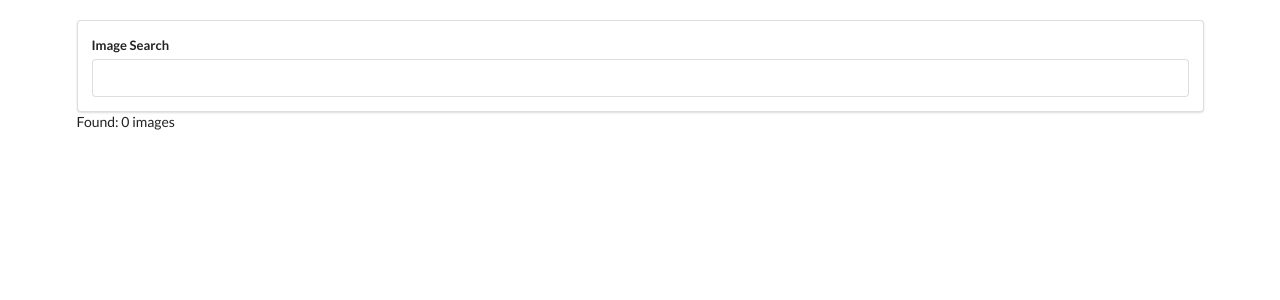
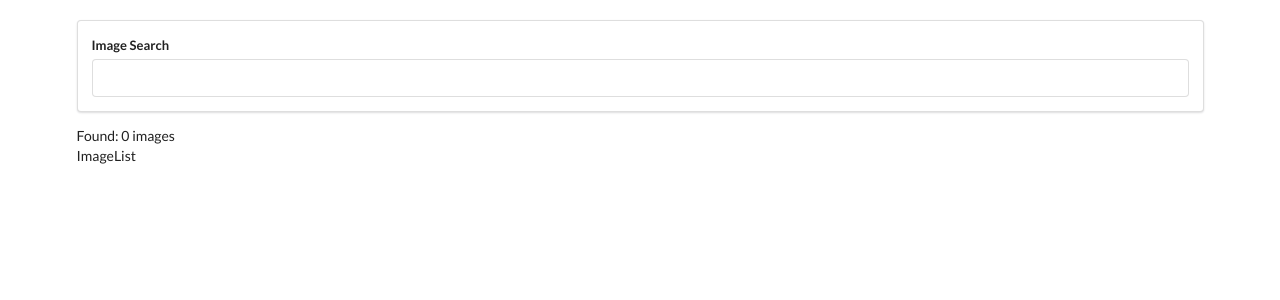
Before and after one commit to SkyHustle/pics, a React (Create React App) app: page / in a window 1280 px wide. Shown: the top 300 px of the page. Built offline with nearby package versions, Linux system fonts and the light colour scheme; no server answers.

Commit message:
Pass images down to child

```diff
--- a/src/components/App.js
+++ b/src/components/App.js
@@ -1,6 +1,7 @@
 import React from "react";
 import unsplash from "../api/unsplash";
 import SearchBar from "./SearchBar";
+import ImageList from "./ImageList";
 
 class App extends React.Component {
   state = { images: [] };
@@ -18,6 +19,7 @@
       <div className="ui container" style={{ marginTop: "20px" }}>
         <SearchBar onSubmit={this.onSearchSubmit} />
         Found: {this.state.images.length} images
+        <ImageList images={this.state.images} />
       </div>
     );
   }
--- /dev/null
+++ b/src/components/ImageList.js
@@ -0,0 +1,9 @@
+import React from "react";
+
+const ImageList = props => {
+  console.log(props.images);
+
+  return <div>ImageList</div>;
+};
+
+export default ImageList;
```
